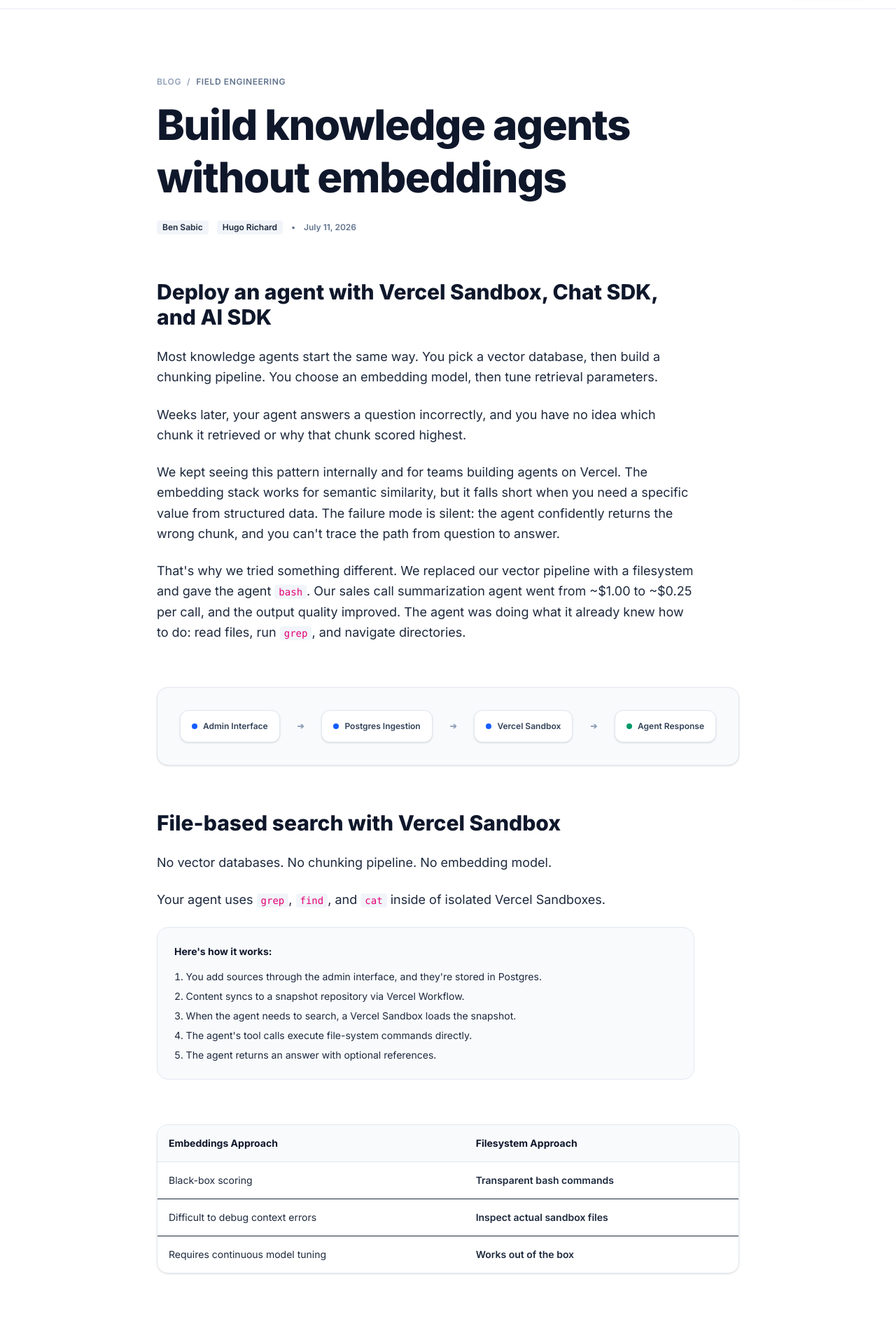
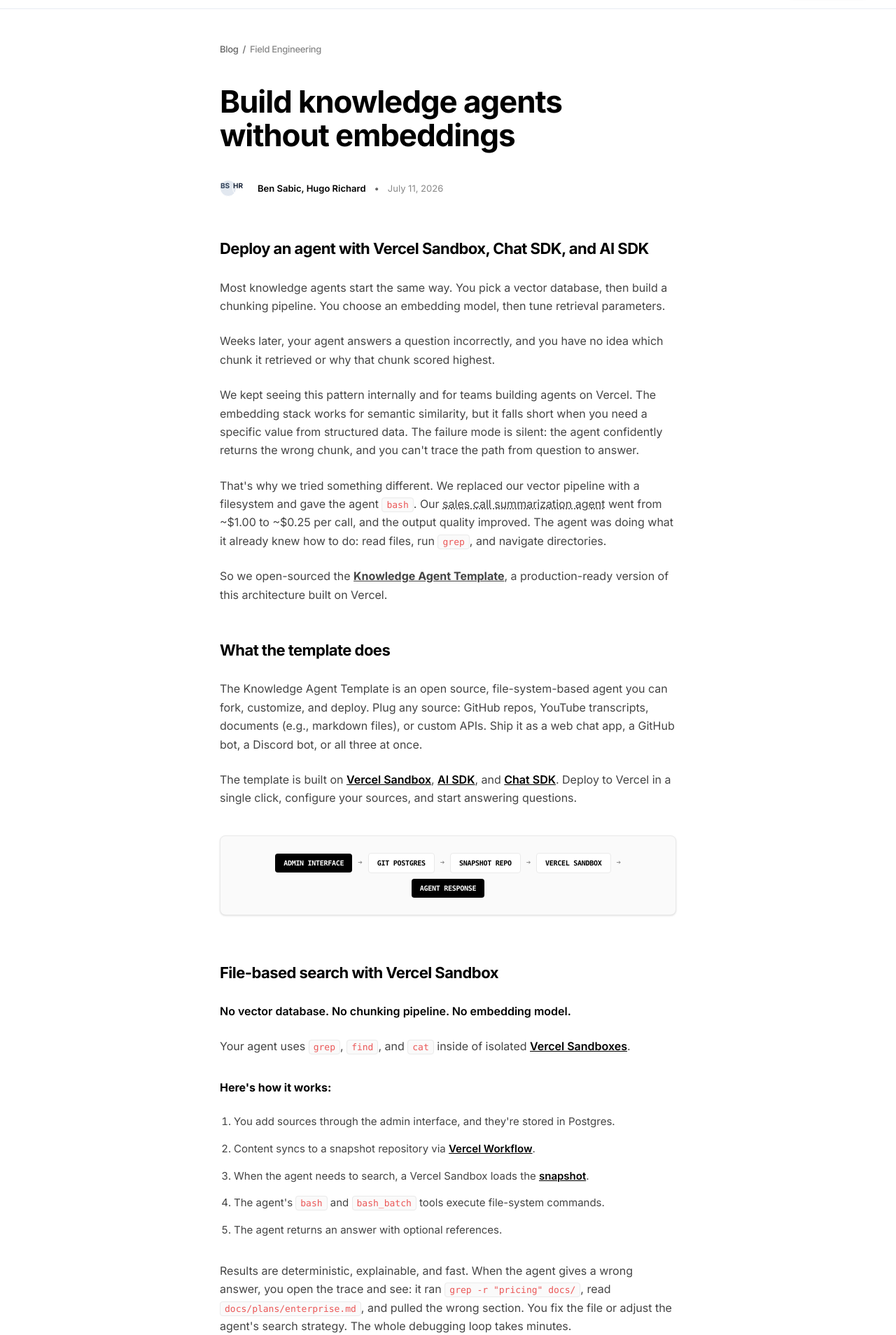
Before and after one commit to somraj-dev/website, a Next.js app: page /documentation in a window 1280 px wide. Shown: the part 52-1960 px from the top of the page at 70% size. Built offline with nearby package versions, Linux system fonts and the light colour scheme.

Commit message:
Optimize documentation UI to 1:1 replica of Vercel blog layout

```diff
--- a/src/app/documentation/page.tsx
+++ b/src/app/documentation/page.tsx
@@ -1,126 +1,159 @@
 "use client";
 
-import { useState } from "react";
 import Link from "next/link";
-import { Terminal, Shield, Cpu, Code2, Play, CheckCircle, Database } from "lucide-react";
 
 export default function Documentation() {
   return (
-    <div className="bg-white min-h-screen py-16 sm:py-24 text-slate-800">
-      <div className="mx-auto max-w-4xl px-4 sm:px-6 lg:px-8 space-y-16">
+    <div className="bg-white min-h-screen text-[#171717] font-sans antialiased selection:bg-[#0070f3] selection:text-white">
+      {/* Article Container */}
+      <article className="max-w-[700px] mx-auto px-6 pt-12 pb-24 space-y-10">
 
-        {/* Breadcrumb & Title */}
-        <div className="space-y-4">
-          <div className="flex items-center gap-2 text-xs font-semibold text-slate-400 uppercase tracking-wider">
-            <span>Blog</span>
-            <span>/</span>
-            <span className="text-slate-500">Field Engineering</span>
+        {/* Breadcrumbs */}
+        <div className="flex items-center gap-1.5 text-[13px] text-[#666666] font-medium tracking-tight">
+          <Link href="/blog" className="hover:text-black transition-colors">Blog</Link>
+          <span>/</span>
+          <span className="text-[#888888]">Field Engineering</span>
+        </div>
+
+        {/* Title */}
+        <h1 className="text-[36px] sm:text-[44px] font-bold text-black tracking-tight leading-[1.1] font-sans">
+          Build knowledge agents without embeddings
+        </h1>
+
+        {/* Author / Date info */}
+        <div className="flex items-center gap-3 text-[13px] text-[#666666]">
+          <div className="flex items-center -space-x-1.5">
+            <span className="inline-block w-6 h-6 rounded-full bg-slate-200 border border-white text-[10px] flex items-center justify-center font-bold text-slate-700">BS</span>
+            <span className="inline-block w-6 h-6 rounded-full bg-slate-350 border border-white text-[10px] flex items-center justify-center font-bold text-slate-800">HR</span>
           </div>
-          <h1 className="text-4xl sm:text-6xl font-extrabold text-slate-900 tracking-tight leading-tight">
-            Build knowledge agents without embeddings
-          </h1>
+          <span className="font-semibold text-black hover:underline cursor-pointer">Ben Sabic, Hugo Richard</span>
+          <span>•</span>
+          <span className="text-[#888888]">July 11, 2026</span>
+        </div>
 
-          <div className="flex items-center gap-3 pt-2 text-xs font-semibold text-slate-500">
-            <span className="bg-slate-100 text-slate-800 px-2 py-0.5 rounded">Ben Sabic</span>
-            <span className="bg-slate-100 text-slate-800 px-2 py-0.5 rounded">Hugo Richard</span>
-            <span>•</span>
-            <span>July 11, 2026</span>
+        {/* Core Article Body */}
+        <div className="space-y-6 text-[15px] sm:text-[16px] text-[#444444] leading-[1.65] font-sans">
+          <h2 className="text-[20px] sm:text-[22px] font-bold text-black tracking-tight pt-4">
+            Deploy an agent with Vercel Sandbox, Chat SDK, and AI SDK
+          </h2>
+
+          <p>
+            Most knowledge agents start the same way. You pick a vector database, then build a chunking pipeline. You choose an embedding model, then tune retrieval parameters.
+          </p>
+
+          <p>
+            Weeks later, your agent answers a question incorrectly, and you have no idea which chunk it retrieved or why that chunk scored highest.
+          </p>
+
+          <p>
+            We kept seeing this pattern internally and for teams building agents on Vercel. The embedding stack works for semantic similarity, but it falls short when you need a specific value from structured data. The failure mode is silent: the agent confidently returns the wrong chunk, and you can't trace the path from question to answer.
+          </p>
+
+          <p>
+            That's why we tried something different. We replaced our vector pipeline with a filesystem and gave the agent <code className="bg-[#fafafa] border border-[#eaeaea] text-[#eb5757] font-mono text-[13px] px-1.5 py-0.5 rounded">bash</code>. Our <span className="underline decoration-dotted cursor-pointer hover:text-black">sales call summarization agent</span> went from ~$1.00 to ~$0.25 per call, and the output quality improved. The agent was doing what it already knew how to do: read files, run <code className="bg-[#fafafa] border border-[#eaeaea] text-[#eb5757] font-mono text-[13px] px-1.5 py-0.5 rounded">grep</code>, and navigate directories.
+          </p>
+
+          <p>
+            So we open-sourced the <span className="font-bold underline cursor-pointer hover:text-black">Knowledge Agent Template</span>, a production-ready version of this architecture built on Vercel.
+          </p>
+
+          <h2 className="text-[20px] sm:text-[22px] font-bold text-black tracking-tight pt-6">
+            What the template does
+          </h2>
+
+          <p>
+            The Knowledge Agent Template is an open source, file-system-based agent you can fork, customize, and deploy. Plug any source: GitHub repos, YouTube transcripts, documents (e.g., markdown files), or custom APIs. Ship it as a web chat app, a GitHub bot, a Discord bot, or all three at once.
+          </p>
+
+          <p>
+            The template is built on <span className="underline cursor-pointer hover:text-black font-semibold text-black">Vercel Sandbox</span>, <span className="underline cursor-pointer hover:text-black font-semibold text-black">AI SDK</span>, and <span className="underline cursor-pointer hover:text-black font-semibold text-black">Chat SDK</span>. Deploy to Vercel in a single click, configure your sources, and start answering questions.
+          </p>
+        </div>
+
+        {/* Process Flow Diagram Component */}
+        <div className="border border-[#eaeaea] bg-[#fafafa] rounded-lg p-6 flex flex-wrap items-center justify-center gap-2 text-[11px] font-mono text-black font-semibold tracking-tight shadow-sm select-none">
+          <div className="bg-black text-white px-3 py-1.5 rounded uppercase text-[10px]">Admin Interface</div>
+          <span className="text-[#888888]">➔</span>
+          <div className="border border-[#eaeaea] bg-white px-3 py-1.5 rounded uppercase text-[10px]">Git Postgres</div>
+          <span className="text-[#888888]">➔</span>
+          <div className="border border-[#eaeaea] bg-white px-3 py-1.5 rounded uppercase text-[10px]">Snapshot Repo</div>
+          <span className="text-[#888888]">➔</span>
+          <div className="border border-[#eaeaea] bg-white px-3 py-1.5 rounded uppercase text-[10px]">Vercel Sandbox</div>
+          <span className="text-[#888888]">➔</span>
+          <div className="bg-black text-white px-3 py-1.5 rounded uppercase text-[10px]">Agent Response</div>
+        </div>
+
+        {/* File-based search content */}
+        <div className="space-y-6 text-[15px] sm:text-[16px] text-[#444444] leading-[1.65] font-sans">
+          <h2 className="text-[20px] sm:text-[22px] font-bold text-black tracking-tight pt-6">
+            File-based search with Vercel Sandbox
+          </h2>
+
+          <p className="font-semibold text-black">
+            No vector database. No chunking pipeline. No embedding model.
+          </p>
+
+          <p>
+            Your agent uses <code className="bg-[#fafafa] border border-[#eaeaea] text-[#eb5757] font-mono text-[13px] px-1.5 py-0.5 rounded">grep</code>, <code className="bg-[#fafafa] border border-[#eaeaea] text-[#eb5757] font-mono text-[13px] px-1.5 py-0.5 rounded">find</code>, and <code className="bg-[#fafafa] border border-[#eaeaea] text-[#eb5757] font-mono text-[13px] px-1.5 py-0.5 rounded">cat</code> inside of isolated <span className="underline cursor-pointer hover:text-black font-semibold text-black">Vercel Sandboxes</span>.
+          </p>
+
+          <p className="font-bold text-black pt-2">Here&apos;s how it works:</p>
+
+          <ol className="list-decimal list-outside pl-5 space-y-3.5 text-[#444444] text-[15px]">
+            <li>You add sources through the admin interface, and they&apos;re stored in Postgres.</li>
+            <li>Content syncs to a snapshot repository via <span className="underline cursor-pointer hover:text-black font-semibold text-black">Vercel Workflow</span>.</li>
+            <li>When the agent needs to search, a Vercel Sandbox loads the <span className="underline cursor-pointer hover:text-black font-semibold text-black">snapshot</span>.</li>
+            <li>The agent&apos;s <code className="bg-[#fafafa] border border-[#eaeaea] text-[#eb5757] font-mono text-[13px] px-1.5 py-0.5 rounded">bash</code> and <code className="bg-[#fafafa] border border-[#eaeaea] text-[#eb5757] font-mono text-[13px] px-1.5 py-0.5 rounded">bash_batch</code> tools execute file-system commands.</li>
+            <li>The agent returns an answer with optional references.</li>
+          </ol>
+
+          <p className="pt-2">
+            Results are deterministic, explainable, and fast. When the agent gives a wrong answer, you open the trace and see: it ran <code className="bg-[#fafafa] border border-[#eaeaea] text-[#eb5757] font-mono text-[13px] px-1.5 py-0.5 rounded">grep -r &quot;pricing&quot; docs/</code>, read <code className="bg-[#fafafa] border border-[#eaeaea] text-[#eb5757] font-mono text-[13px] px-1.5 py-0.5 rounded">docs/plans/enterprise.md</code>, and pulled the wrong section. You fix the file or adjust the agent&apos;s search strategy. The whole debugging loop takes minutes.
+          </p>
+
+          <p>
+            Compare that to vectors. If the agent returns a bad chunk, you have to determine which chunk it retrieved, then figure out why it scored 0.82 and the correct one scored 0.79. The problem could be the chunking boundary, the embedding model, or the similarity threshold. With filesystem search, there is no guessing why it picked that chunk and no tuning retrieval scores in the dark. You&apos;re debugging a question, not a pipeline.
+          </p>
+        </div>
+
+        {/* 1:1 Comparative Matrix Component */}
+        <div className="max-w-[450px] mx-auto border border-[#eaeaea] rounded-lg overflow-hidden shadow-sm text-[13px]">
+          <div className="grid grid-cols-2 bg-[#fdfdfd] border-b border-[#eaeaea] text-[#888888] font-medium p-3.5">
+            <div>Embeddings</div>
+            <div>Filesystem</div>
+          </div>
+          <div className="grid grid-cols-2 divide-x divide-[#eaeaea] border-b border-[#eaeaea] p-3.5">
+            <div className="pr-2 text-[#666666]">Black-box scoring</div>
+            <div className="pl-2 text-black font-semibold">Transparent commands</div>
+          </div>
+          <div className="grid grid-cols-2 divide-x divide-[#eaeaea] border-b border-[#eaeaea] p-3.5">
+            <div className="pr-2 text-[#666666]">Hard to debug</div>
+            <div className="pl-2 text-black font-semibold">Inspect actual files</div>
+          </div>
+          <div className="grid grid-cols-2 divide-x divide-[#eaeaea] p-3.5">
+            <div className="pr-2 text-[#666666]">Requires tuning</div>
+            <div className="pl-2 text-black font-semibold">Works out of the box</div>
           </div>
         </div>
 
-        {/* Section 1 */}
-        <div className="space-y-6 text-base sm:text-lg text-slate-650 leading-relaxed max-w-3xl">
-          <h2 className="text-2xl sm:text-3xl font-extrabold text-slate-900">
-            Deploy an agent with Vercel Sandbox, Chat SDK, and AI SDK
+        {/* Bottom Details Section */}
+        <div className="space-y-6 text-[15px] sm:text-[16px] text-[#444444] leading-[1.65] font-sans">
+          <p>
+            LLMs already understand filesystems. They&apos;ve been trained on massive amounts of code: navigating directories, grepping through files, managing state across complex codebases. If agents excel at filesystem operations for code, they excel at them for anything. That&apos;s the insight behind the <span className="underline cursor-pointer hover:text-black font-semibold text-black">filesystem and bash approach</span>.
+          </p>
+          <p>
+            You&apos;re not teaching the model a new skill; you&apos;re using the one it&apos;s best at. No embedding pipeline to maintain or vector DB to scale. Add a source, sync, and search.
+          </p>
+
+          <h2 className="text-[20px] sm:text-[22px] font-bold text-black tracking-tight pt-6">
+            Chat SDK: one agent, every platform
           </h2>
           <p>
-            Most knowledge agents start the same way. You pick a vector database, then build a chunking pipeline. You choose an embedding model, then tune retrieval parameters.
-          </p>
-          <p>
-            Weeks later, your agent answers a question incorrectly, and you have no idea which chunk it retrieved or why that chunk scored highest.
-          </p>
-          <p>
-            We kept seeing this pattern internally and for teams building agents on Vercel. The embedding stack works for semantic similarity, but it falls short when you need a specific value from structured data. The failure mode is silent: the agent confidently returns the wrong chunk, and you can't trace the path from question to answer.
-          </p>
-          <p>
-            That's why we tried something different. We replaced our vector pipeline with a filesystem and gave the agent <code className="bg-slate-100 px-1.5 py-0.5 rounded text-sm text-pink-600 font-mono">bash</code>. Our sales call summarization agent went from ~$1.00 to ~$0.25 per call, and the output quality improved. The agent was doing what it already knew how to do: read files, run <code className="bg-slate-100 px-1.5 py-0.5 rounded text-sm text-pink-600 font-mono">grep</code>, and navigate directories.
+            Your agent has one knowledge base, one codebase, and one source of truth. Yet your engineers are scattered across Slack, your community spread across Discord, your bug reports buried in GitHub. A single agent that understands all three.
           </p>
         </div>
 
-        {/* Dynamic Diagram */}
-        <div className="rounded-2xl border border-slate-200 bg-slate-50 p-6 sm:p-8 flex flex-col md:flex-row justify-between items-center gap-4 text-xs font-semibold text-slate-700 shadow-sm">
-          <div className="flex items-center gap-2 bg-white px-4 py-3.5 rounded-xl border border-slate-200 shadow-sm">
-            <span className="h-2 w-2 rounded-full bg-blue-600"></span>
-            Admin Interface
-          </div>
-          <div className="text-slate-400">➔</div>
-          <div className="flex items-center gap-2 bg-white px-4 py-3.5 rounded-xl border border-slate-200 shadow-sm">
-            <span className="h-2 w-2 rounded-full bg-blue-600"></span>
-            Postgres Ingestion
-          </div>
-          <div className="text-slate-400">➔</div>
-          <div className="flex items-center gap-2 bg-white px-4 py-3.5 rounded-xl border border-slate-200 shadow-sm">
-            <span className="h-2 w-2 rounded-full bg-blue-600"></span>
-            Vercel Sandbox
-          </div>
-          <div className="text-slate-400">➔</div>
-          <div className="flex items-center gap-2 bg-white px-4 py-3.5 rounded-xl border border-slate-200 shadow-sm">
-            <span className="h-2 w-2 rounded-full bg-emerald-600"></span>
-            Agent Response
-          </div>
-        </div>
-
-        {/* Section 2 */}
-        <div className="space-y-6 text-base sm:text-lg text-slate-650 leading-relaxed max-w-3xl">
-          <h2 className="text-2xl sm:text-3xl font-extrabold text-slate-900">
-            File-based search with Vercel Sandbox
-          </h2>
-          <p>
-            No vector databases. No chunking pipeline. No embedding model.
-          </p>
-          <p>
-            Your agent uses <code className="bg-slate-100 px-1.5 py-0.5 rounded text-sm text-pink-600 font-mono">grep</code>, <code className="bg-slate-100 px-1.5 py-0.5 rounded text-sm text-pink-600 font-mono">find</code>, and <code className="bg-slate-100 px-1.5 py-0.5 rounded text-sm text-pink-600 font-mono">cat</code> inside of isolated Vercel Sandboxes.
-          </p>
-
-          <div className="bg-slate-50 border border-slate-200 p-6 rounded-2xl space-y-4">
-            <h4 className="font-bold text-slate-900 text-sm">Here&apos;s how it works:</h4>
-            <ol className="list-decimal list-inside space-y-2 text-sm">
-              <li>You add sources through the admin interface, and they&apos;re stored in Postgres.</li>
-              <li>Content syncs to a snapshot repository via Vercel Workflow.</li>
-              <li>When the agent needs to search, a Vercel Sandbox loads the snapshot.</li>
-              <li>The agent&apos;s tool calls execute file-system commands directly.</li>
-              <li>The agent returns an answer with optional references.</li>
-            </ol>
-          </div>
-        </div>
-
-        {/* Comparison Matrix Table */}
-        <div className="border border-slate-200 rounded-2xl overflow-hidden shadow-sm">
-          <table className="w-full text-left text-sm border-collapse">
-            <thead>
-              <tr className="bg-slate-50 border-b border-slate-200">
-                <th className="p-4 font-bold text-slate-900">Embeddings Approach</th>
-                <th className="p-4 font-bold text-slate-900">Filesystem Approach</th>
-              </tr>
-            </thead>
-            <tbody className="divide-y divide-slate-150">
-              <tr>
-                <td className="p-4 text-slate-650">Black-box scoring</td>
-                <td className="p-4 text-slate-800 font-semibold">Transparent bash commands</td>
-              </tr>
-              <tr>
-                <td className="p-4 text-slate-650">Difficult to debug context errors</td>
-                <td className="p-4 text-slate-800 font-semibold">Inspect actual sandbox files</td>
-              </tr>
-              <tr>
-                <td className="p-4 text-slate-650">Requires continuous model tuning</td>
-                <td className="p-4 text-slate-800 font-semibold">Works out of the box</td>
-              </tr>
-            </tbody>
-          </table>
-        </div>
-
-      </div>
+      </article>
     </div>
   );
 }
```
